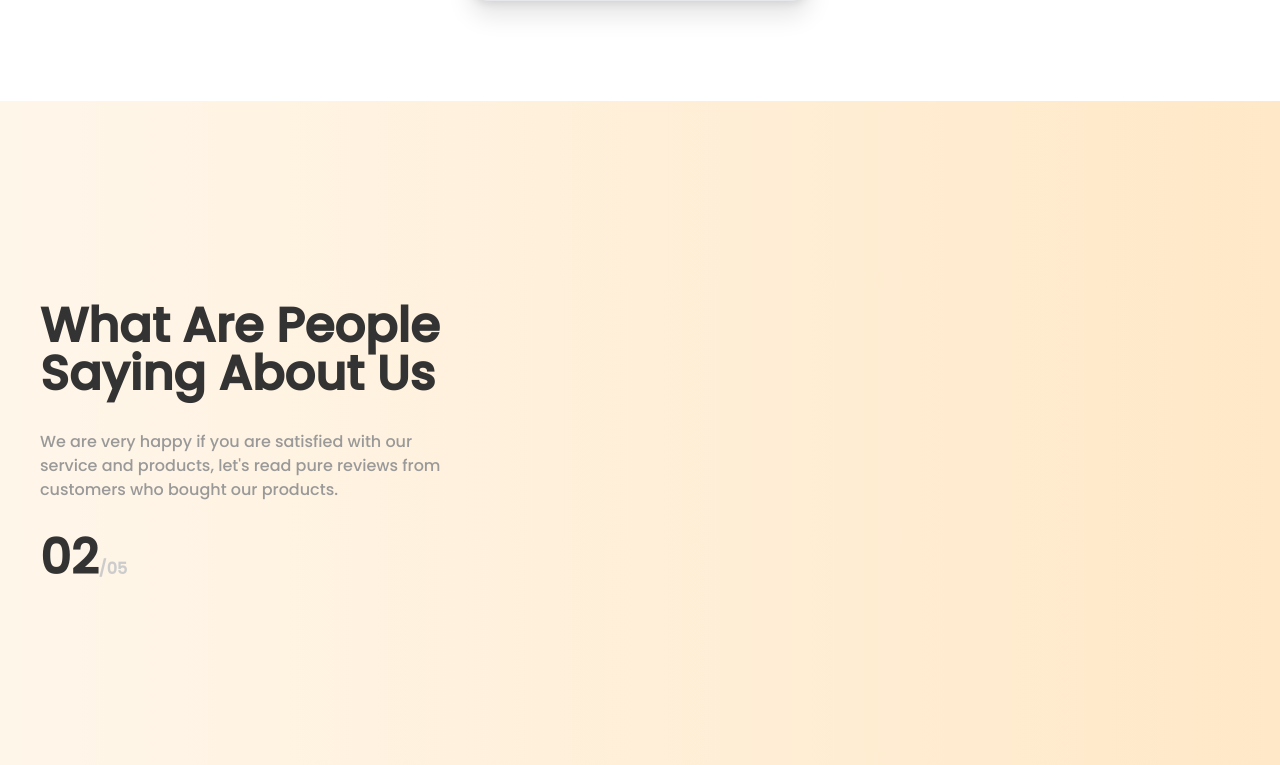
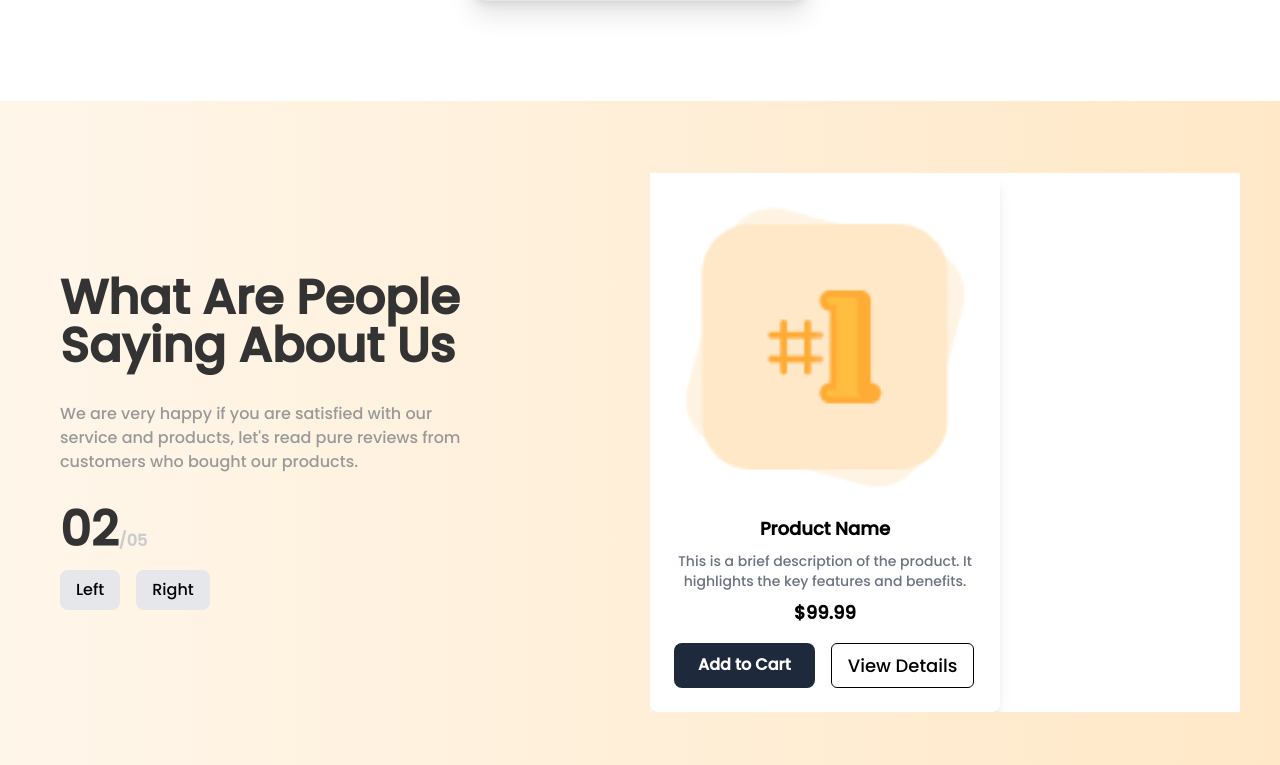
Before and after one commit to sifatullahshoyon/jez_salad, a Next.js app: page / in a window 1280 px wide. Shown: the part 2255-3020 px from the top of the page. Built offline with nearby package versions, Linux system fonts and the light colour scheme.

Commit message:
slider work not finished

```diff
--- a/package.json
+++ b/package.json
@@ -4,7 +4,7 @@
   "private": true,
   "scripts": {
     "dev": "next dev",
-    "build": "next build",
+    "build": "npm i && next build",
     "start": "next start",
     "lint": "next lint"
   },
@@ -13,6 +13,7 @@
     "react": "^18",
     "react-dom": "^18",
     "react-icons": "^5.3.0",
+    "sharp": "^0.33.5",
     "swiper": "^11.1.12"
   },
   "devDependencies": {
--- a/src/app/globals.css
+++ b/src/app/globals.css
@@ -13,6 +13,14 @@
     --foreground: #ededed;
   }
 } */
+
+
+
+body {
+  /* color: var(--foreground); */
+  --background: rgba(255, 255, 255, 1);
+  font-family: Arial, Helvetica, sans-serif;
+}
 
 .swiper {
   width: 100%;
@@ -35,12 +43,6 @@
   width: 100%;
   height: 100%;
   object-fit: cover;
-}
-
-body {
-  /* color: var(--foreground); */
-  --background: rgba(255, 255, 255, 1);
-  font-family: Arial, Helvetica, sans-serif;
 }
 
 .menuOne{
@@ -81,3 +83,9 @@ body {
     text-wrap: balance;
   }
 }
+
+@media (max-width: 768px) {
+  .mySwiper {
+    height: 300px;
+  }
+}
--- a/src/components/Homepage/AboutUs.jsx
+++ b/src/components/Homepage/AboutUs.jsx
@@ -1,31 +1,59 @@
-import React from "react";
+"use client";
+import React, { useRef } from "react";
 import Container from "../Shared/Container";
 import Slider from "../Slider";
 
 const AboutUs = () => {
+  const swiperRef = useRef(null); // Ref to store Swiper instance
+
+  // Function to go to the next slide
+  const handleNextClick = () => {
+    if (swiperRef.current) swiperRef.current.slideNext();
+  };
+
+  // Function to go to the previous slide
+  const handlePrevClick = () => {
+    if (swiperRef.current) swiperRef.current.slidePrev();
+  };
+
   return (
     <section className="py-[100px]">
-      <div className="bg-gradient-to-r from-[#FFF6EA] to-[#FFE8C7]">
+      <div className="bg-gradient-to-r from-[#FFF6EA] to-[#FFE8C7] h-full">
         <Container>
-          <div className="flex flex-row  items-center h-[682px]">
-            <div>
-              <h1 className="text-5xl text-[#333333] font-semibold">
+          <div className="flex flex-col lg:flex-row items-center h-full lg:h-[682px] pl-5 lg:pl-5">
+            <div className="lg:w-1/2 w-full">
+              <h1 className="text-3xl lg:text-5xl text-[#333333] font-semibold">
                 What Are People <br />
                 Saying <span>About Us</span>
               </h1>
-              <p className="my-8 text-balance text-base text-[#999999] font-normal">
+              <p className="my-8 text-balance text-sm lg:text-base text-[#999999] font-normal">
                 We are very happy if you are satisfied with our <br /> service
                 and products, let&apos;s read pure reviews from <br /> customers
                 who bought our products.
               </p>
-              <p className="mt-6 text-[#333333] text-5xl font-bold">
-              02<small className="text-base text-[#CCCCCC]">/05</small>
-            </p>
+              <p className="mt-6 text-[#333333] text-3xl lg:text-5xl font-bold">
+                02<small className="text-base text-[#CCCCCC]">/05</small>
+              </p>
+              {/* Left and Right Buttons */}
+              <div className="mt-4">
+                <button
+                  onClick={handlePrevClick}
+                  className="mr-4 bg-gray-200 px-4 py-2 rounded-lg"
+                >
+                  Left
+                </button>
+                <button
+                  onClick={handleNextClick}
+                  className="bg-gray-200 px-4 py-2 rounded-lg"
+                >
+                  Right
+                </button>
+              </div>
             </div>
-            {/* Arrow Icon */}
-            <div>
-                {/* TODO: Slider work not finished */}
-              {/* <Slider></Slider> */}
+
+            {/* Carousel */}
+            <div className="lg:w-1/2 w-full mt-6 lg:mt-0">
+              <Slider swiperRef={swiperRef} />
             </div>
           </div>
         </Container>
--- a/src/components/Slider.jsx
+++ b/src/components/Slider.jsx
@@ -1,27 +1,54 @@
-'use client'
-import React from 'react';
-import { Pagination } from 'swiper/modules';
-import { Swiper, SwiperSlide } from 'swiper/react';
+"use client";
+import React from "react";
+import { Swiper, SwiperSlide } from "swiper/react";
+import { Pagination } from "swiper/modules";
+import "swiper/css";
+import "swiper/css/pagination";
+import Image from "next/image";
+import img from "/public/assets/images/icon/iconOne.png";
 
-const Slider = () => {
-    return (
-        <div>
-          <Swiper
-        slidesPerView={3}
+const Slider = ({ swiperRef }) => {
+  return (
+    <div className="relative w-full">
+      <Swiper
+        slidesPerView={1}
         spaceBetween={30}
-        pagination={{
-          clickable: true,
+        pagination={{ clickable: true }}
+        loop={true}
+        modules={[Pagination]}
+        onSwiper={(swiper) => {
+          swiperRef.current = swiper; // Assign Swiper instance to ref
         }}
-        modules={[Pagination]}
         className="mySwiper"
       >
         <SwiperSlide>
-            Lorem ipsum dolor sit amet consectetur adipisicing elit. Doloribus corporis nam blanditiis, inventore eligendi ipsa illo consequuntur, harum quo perspiciatis error ut quis perferendis repudiandae voluptas quia vel facere nesciunt libero qui, expedita explicabo. Nam beatae unde neque eum quisquam quibusdam ipsam molestiae ab velit nulla ducimus ullam, porro totam iure aut, quam voluptatem minus expedita obcaecati praesentium eos iusto soluta? Doloribus, nulla ullam! Voluptates pariatur vel cum provident quis aspernatur exercitationem velit debitis eum tempore quod quidem sint veniam consequuntur deserunt enim nisi doloribus qui officia, labore fugiat laborum architecto odio fuga. Aperiam ratione neque reprehenderit, minima soluta numquam.
+          <div className="max-w-[350px] space-y-4 rounded-lg bg-white p-6 shadow-lg md:w-[350px]">
+            <div>
+              <Image src={img} alt="img" />
+            </div>
+            <div className="grid gap-2">
+              <h1 className="text-lg font-semibold ">Product Name</h1>
+              <p className="text-sm text-gray-500 dark:text-white/60">
+                This is a brief description of the product. It highlights the
+                key features and benefits.
+              </p>
+              <div className="text-lg font-semibold">$99.99</div>
+            </div>
+            <div className="flex gap-4">
+              <button className="rounded-lg bg-slate-800 px-6 py-2 text-[12px] font-semibold text-white duration-300 hover:bg-slate-950 sm:text-sm md:text-base ">
+                Add to Cart
+              </button>
+              <button className="rounded-md border border-black px-4 dark:border-white dark:hover:text-slate-800 dark:hover:bg-white  py-2  duration-300 hover:bg-gray-200">
+                View Details
+              </button>
+            </div>
+          </div>
         </SwiperSlide>
-
+        {/* <SwiperSlide><h1>Slide 2</h1></SwiperSlide> */}
+        {/* <SwiperSlide><h1>Slide 3</h1></SwiperSlide> */}
       </Swiper>
-        </div>
-    );
+    </div>
+  );
 };
 
 export default Slider;
```
Also changed, not shown: 1 other file (tests, documents, lock files or other folders).
